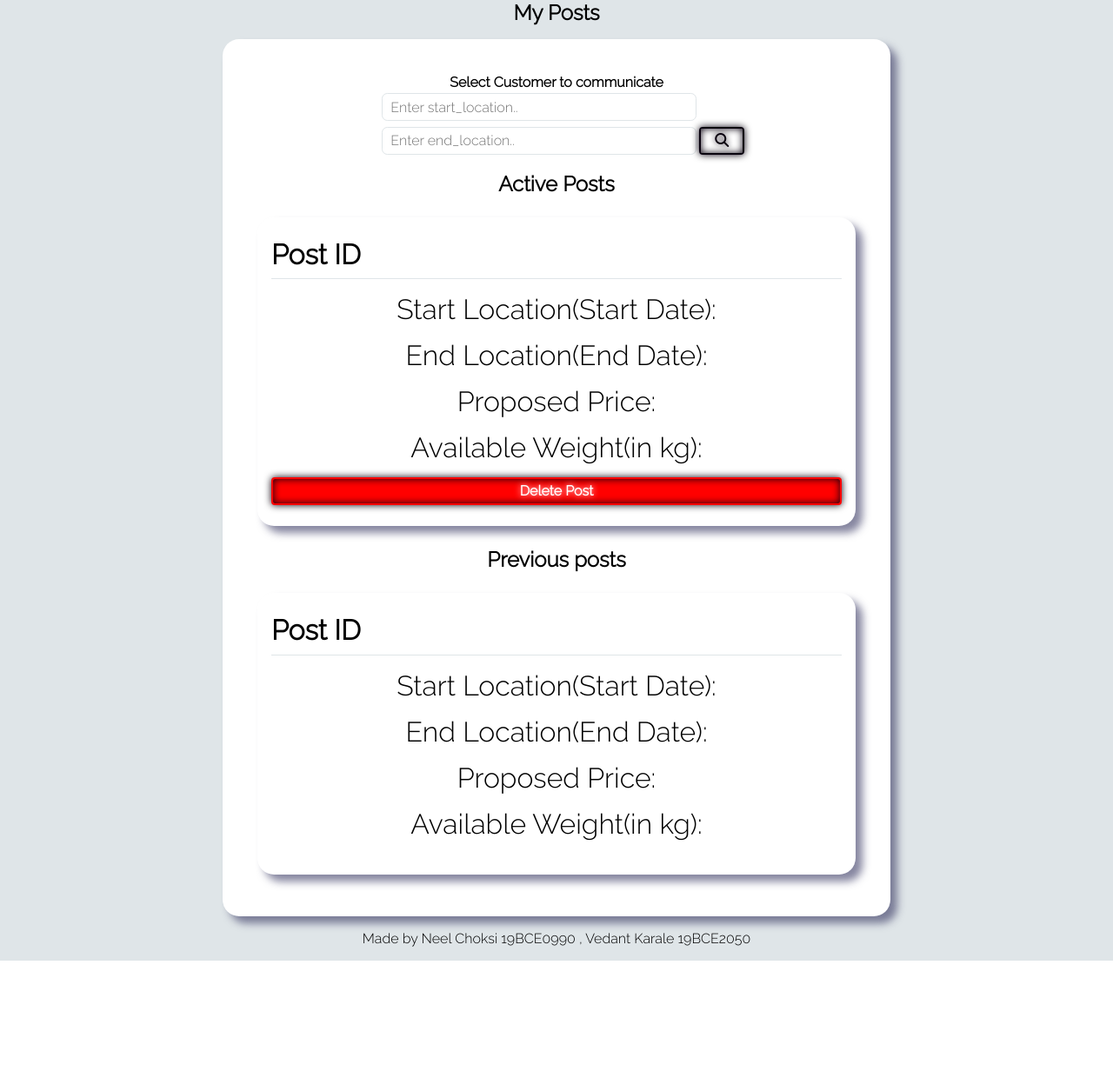
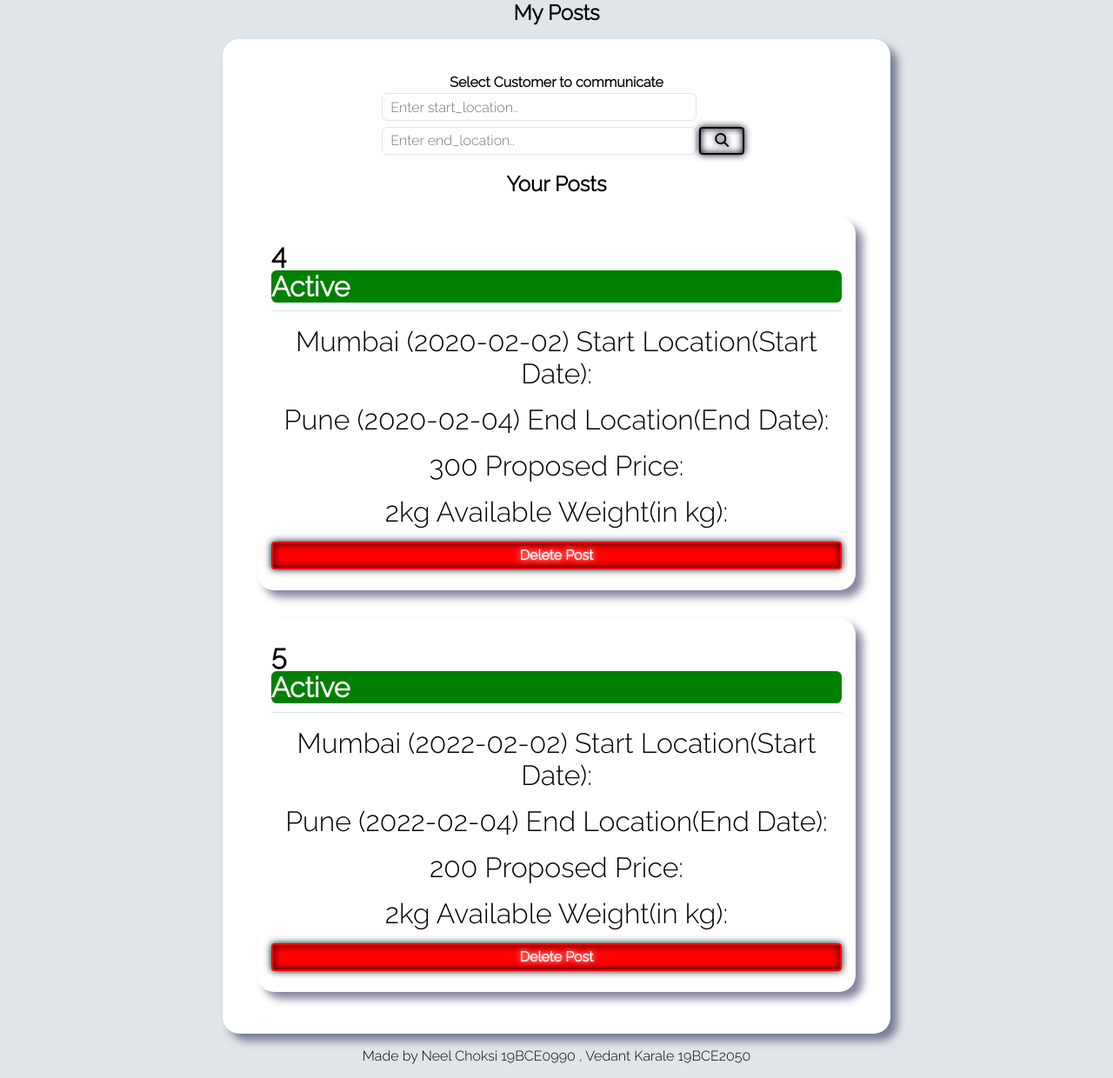
Before and after one commit to NeelChoksi/travel-money-final, a PHP site: page /viewposts.php in a window 1280 px wide. Shown: the part 64-1304 px from the top of the page at 87% size. Before the commit the page ends 1169 px from the top, so only its background shows below. Run offline with PHP 8.4, Linux system fonts and the light colour scheme; a user stored in the database is signed in; data comes from the database, SQL or seed files in the repository; data that the repository does not hold is empty; some libraries are stand-ins or nearby versions.

Commit message:
view posts for customer and traveller

```diff
--- a/includes/viewposts.inc.php
+++ b/includes/viewposts.inc.php
@@ -3,59 +3,85 @@
 	include_once "config.php";
 	$context=$_SESSION['type'];
 	$output = "";
+	$unique_id = $_SESSION['unique_id'];
 
 
 	if($context == 'traveller'){
-		$FETCH_ALL_CUSTOMERS="SELECT * FROM posts WHERE type='customer'";
-		$sql = mysqli_query($conn,$FETCH_ALL_CUSTOMERS)	;
+		$FETCH_ALL_ACITVE_POSTS="SELECT * FROM posts WHERE 	unique_id={$unique_id} ";
+		$sql = mysqli_query($conn,$FETCH_ALL_ACITVE_POSTS)	;
 
 		if(mysqli_num_rows($sql) ==0){
-			echo "no customers in the db";
+			echo "no posts in the db for this traveller.";
 		}else{
 			while($row=mysqli_fetch_assoc($sql)){
 				$output .='
-					<a href="chat.php?user_id='.$row['unique_id'].'">
-						<div class="content">
-							<img src="includes/images/'. $row['img'] . '" alt="profile img" />
-							<div class="details">
-								<span>
-									'. $row['first_name']." ".$row['last_name'] . '
-								</span>
-								<p> Latest message</p>
-							</div>
-						</div>
-						<div class="status-dot">
-							<i class="fas fa-circle"></i>
-						</div>
-					</a>
+					<div class="card">
+						<h1>
+								'. $row['post_id'] . '
+
+						<span class='. $row['post_status']."Post" . '>
+								'. $row['post_status'] . '
+						</span>
+						</h1>
+						<p>
+							'. $row['start_location']." (".$row['start_date'].")" . '
+							Start Location(Start Date):
+						</p>
+						<p>
+							'. $row['end_location']." (".$row['end_date'].")" . '
+							End Location(End Date):
+						</p>
+						<p>
+							'. $row['proposed_price']. '
+							Proposed Price:
+						</p>
+						<p>
+							'. $row['weight']."kg" . '
+							Available Weight(in kg):
+						</p>
+						<a class="proceed" style="border-color: red; color:red; background: red; color:#fff;">
+							Delete Post
+						</a>
+					</div>
 				';
 			}
 		}
 		echo $output;
 
 	}else if($context == 'customer'){
-		$FETCH_ALL_TRAVELLERS = "SELECT * FROM users WHERE type='traveller'";
-		$sql2= mysqli_query($conn,$FETCH_ALL_TRAVELLERS);
-		if(mysqli_num_rows($sql2) ==0){
+		$FETCH_ALL_ACITVE_POSTS="SELECT * FROM posts LEFT JOIN users ON posts.unique_id=users.unique_id AND posts.post_status='Active'";
+		$sql = mysqli_query($conn,$FETCH_ALL_ACITVE_POSTS)	;
+
+		if(mysqli_num_rows($sql) ==0){
 			echo "no travellers in the db";
 		}else{
-			while($row=mysqli_fetch_assoc($sql2)){
+			while($row=mysqli_fetch_assoc($sql)){
 				$output .='
-					<a href="chat.php">
-						<div class="content">
-							<img src="includes/images/'. $row['img'] . '" alt="profile img" />
-							<div class="details">
-								<span>
-									'. $row['first_name'] . '." ".'. $row['last_name'] . '
-								</span>
-								<p> Latest message</p>
-							</div>
-						</div>
-						<div class="status-dot">
-							<i class="fas fa-circle"></i>
-						</div>
-					</a>
+					<div class="card" >
+						<h1>
+							'. $row['first_name']." ".$row['last_name'] .'
+						</h1>
+						<p>
+							'. $row['start_location']." (".$row['start_date'].")" . '
+							Start Location(Start Date):
+						</p>
+						<p>
+							'. $row['end_location']." (".$row['end_date'].")" . '
+							End Location(End Date):
+						</p>
+						<p>
+							'. $row['proposed_price']. '
+							Proposed Price:
+						</p>
+						<p>
+							'. $row['weight']."kg" . '
+							Available Weight(in kg):
+						</p>
 
+						<a href="chat.php?user_id='. $row['unique_id'] . '" class="proceed traveller_addpost">
+							Contact Traveller
+						</a>
+					</div>
 				';
 			}
 		}
--- a/javascript/viewposts.js
+++ b/javascript/viewposts.js
@@ -1,39 +1,9 @@
-const searchBar = document.querySelector('.users .search input');
 
-const searchBtn = document.querySelector(".users .search button");
-
-
-searchBar.onkeyup = () =>{
-	let searchTerm = searchBar.value;
-
-	if(searchTerm != ""){
-		let xhr = new XMLHttpRequest();
-		xhr.open("POST","includes/search.inc.php",true);//async = true
-		xhr.onload = () =>{
-			if(xhr.readyState === XMLHttpRequest.DONE){
-				if(xhr.status === 200){
-					let data = xhr.response;
-					console.log(data);
-
-					usersList.innerHTML = data;
-				}
-			}
-		}
-		xhr.setRequestHeader("Content-type","application/x-www-form-urlencoded");
-		xhr.send("searchTerm="+searchTerm);
-	}
-
-}
-
-
-// searchBtn.onclick = ()=>{
-// 	searchBar.classList.toggle("active");
-// }
 
 const postsList = document.querySelector("#posts_display_box");
 
-
-
+const loadActiveTravellerBTN =document.querySelector("#loadActiveTraveller");
+loadActiveTravellerBTN.onclick = ()=>{
 	let xhr = new XMLHttpRequest();
 	xhr.open("GET","includes/viewposts.inc.php",true);//async = true
 	xhr.onload = () =>{
@@ -48,3 +18,8 @@ const postsList = document.querySelector("#posts_display_box");
 		}
 	}
 	xhr.send();
+}
+
+// const travellerActive = ()=>{
+
+// }
--- a/sidebar.php
+++ b/sidebar.php
@@ -2,6 +2,9 @@
 
 		session_start();
 		$context=$_SESSION['type'];
+		$username = $_SESSION['fname'].' '.$_SESSION['lname'];
+
+
 
 ?>
 <!DOCTYPE html>
@@ -29,6 +32,9 @@
 
 		<?php
 			if($context == 'traveller'){?>
+			<li>
+				<a><?php echo $username; ?></a>
+			</li>
 			<li>
 				<a>Welcome <?php echo $_SESSION['type']; ?></a>
 			</li>
--- a/styles/indexstyle.css
+++ b/styles/indexstyle.css
@@ -717,3 +717,10 @@ footer{
 	background:black;
 	color:white;
 }
+
+.ActivePost{
+	display: flex;
+	background: green;
+	color:white;
+	border-radius: .4rem;
+}
--- a/viewposts.php
+++ b/viewposts.php
@@ -36,78 +36,50 @@
 
 		<?php if($context=="traveller"){?>
 
-			<h2 class="heading-user">Active Posts</h2>
-				<div id="posts_display_box" class="functional-cards">
-					<div class="card" id=<?php echo $row['post_id']; ?> >
-						<h1>Post ID</h1>
-						<p>
-							Start Location(Start Date):
-						</p>
-						<p>
-							End Location(End Date):
-						</p>
-						<p>
-							Proposed Price:
-						</p>
-						<p>
-							Available Weight(in kg):
-						</p>
-						<a class="proceed" style="border-color: red; color:red; background: red; color:#fff;">
-							Delete Post
-						</a>
-					</div>
-				</div>
-			<h2 class="heading-user">Previous posts</h2>
-				<div id="posts_display_box" class="functional-cards">
-					<div class="card" id=<?php echo $row['post_id']; ?> >
-						<h1>Post ID</h1>
-						<p>
-							Start Location(Start Date):
-						</p>
-						<p>
-							End Location(End Date):
-						</p>
-						<p>
-							Proposed Price:
-						</p>
-						<p>
-							Available Weight(in kg):
-						</p>
-
-					</div>
-				</div>
+			<h2 class="heading-user">Your Posts</h2>
+				<div id="traveller_active_posts_display_box" class="functional-cards" >
 
 
+				</div>
+		<?php }else{ ?>
+			<h2 class="heading-user">Traveller Posts</h2>
 
-				<?php }else{ ?>
-				<div class="functional-cards">
-				<div class="card" id=<?php echo $post_id; ?> >
-					<h1>Name Of Traveller</h1>
-					<p>
-						Start Location(Start Date):
-					</p>
-					<p>
-						End Location(End Date):
-					</p>
-					<p>
-						Proposed Price:
-					</p>
-					<p>
-						Available Weight(in kg):
-					</p>
-					<a href="chat.php?user_id=<?php echo $row['unique_id']; ?> " class="proceed traveller_addpost">
-						Contact Traveller
-					</a>
-				</div>
+			<div id="traveller_active_posts_display_box" class="functional-cards">
+
+			</div>
+
 				<?php } ?>
 
-
-			</div>
 
 	</div>
 	<footer>
 		Made by Neel Choksi 19BCE0990 , Vedant Karale 19BCE2050
 	</footer>
-	<script src="javascript/viewposts.js"></script>
+	<script>
+
+
+const postsList = document.querySelector("#traveller_active_posts_display_box");
+
+const loadActiveTravellerBTN =document.querySelector("#loadActiveTraveller");
+
+// console.log(postsList);
+// postsList.textContent="hi";
+
+window.addEventListener("load", ()=>{
+	let xhr = new XMLHttpRequest();
+	xhr.open("GET","includes/viewposts.inc.php",true);//async = true
+	xhr.onload = () =>{
+		if(xhr.readyState === XMLHttpRequest.DONE){
+			if(xhr.status === 200){
+				let data = xhr.response;
+				 // console.log(data);
+				postsList.innerHTML = data;
+
+			}
+		}
+	}
+	xhr.send();
+});
+	</script>
 </body>
 </html>
```
